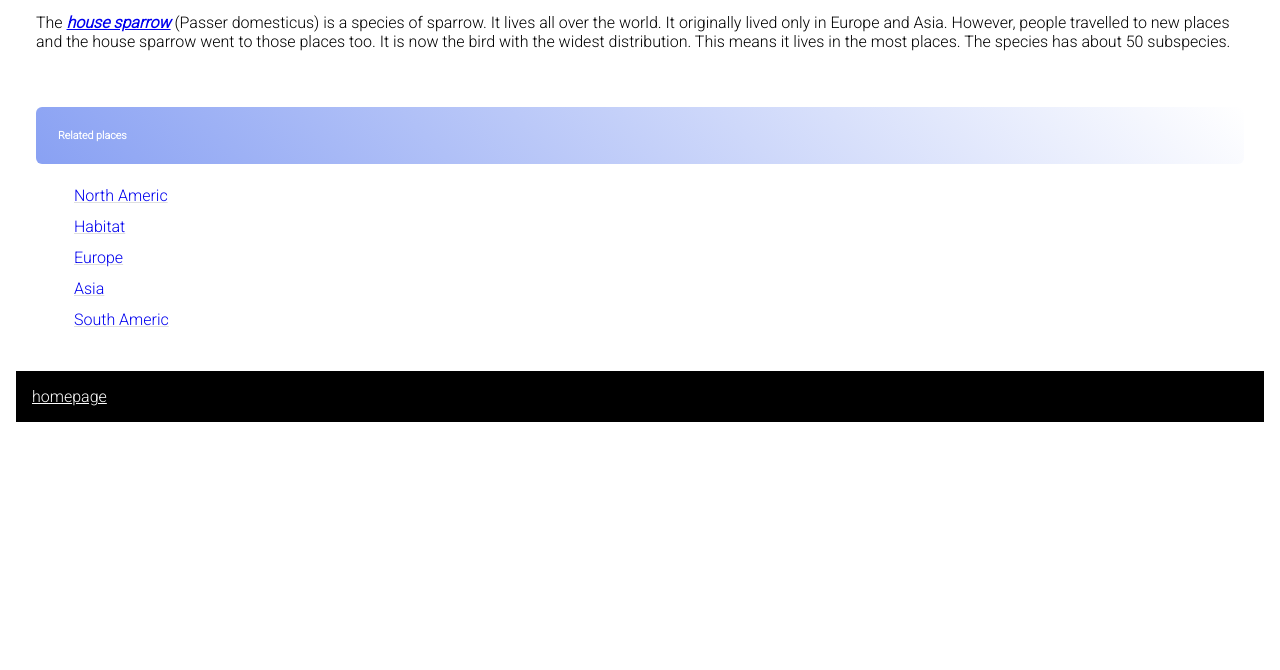
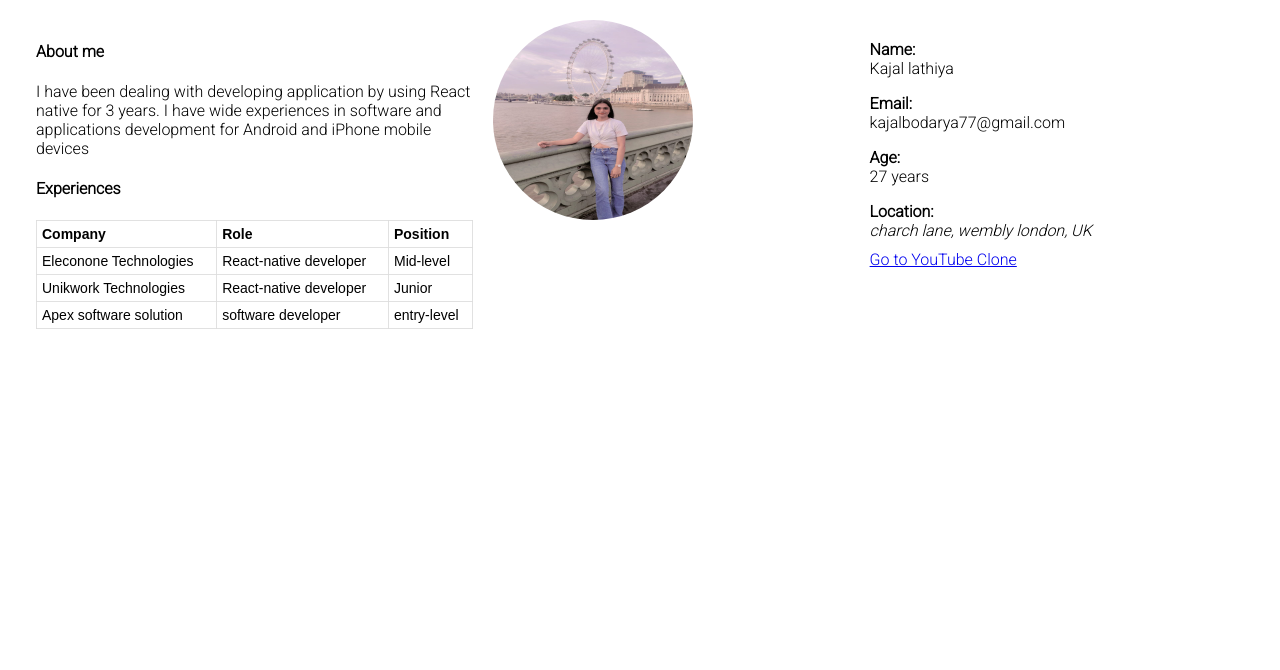
Before and after one commit to Kajal-lathiya/mywebsite, a website: page Screens/index.html in a window 1280 px wide. Shown: the part 130-800 px from the top of the page. Drawn offline with Linux system fonts and the light colour scheme.

Commit message:
again code change in index file

```diff
--- a/Screens/index.html
+++ b/Screens/index.html
@@ -1,4 +1,4 @@
-<!-- <!DOCTYPE html>
+<!DOCTYPE html>
 <html lang="en">
 
 <head>
@@ -65,54 +65,4 @@
     </section>
 </body>
 
-</html> -->
-
-<!DOCTYPE html>
-<html lang="en">
-
-<head>
-    <meta charset="UTF-8">
-    <meta http-equiv="X-UA-Compatible" content="IE=edge">
-    <meta name="viewport" content="width=device-width, initial-scale=1.0">
-    <link rel="stylesheet" href="./style.css" />
-    <title>About</title>
-</head>
-
-<body>
-    <div class="main-section">
-        <div class="image-container">
-            <img src="./assets/background.jpg" />
-            <h1>Sparrow</h1>
-            <h3 class="font24">The house sparrow</h3>
-            <p>The <a class="link-Font" href="https://simple.wikipedia.org/wiki/Sparrow">house sparrow</a> (Passer
-                domesticus)
-                is a species of
-                sparrow. It lives all over the world. It originally lived
-                only in Europe and Asia. However, people travelled to new places and the house sparrow went to those
-                places too.
-                It is now the bird with the widest distribution. This means it lives in the most places. The species has
-                about
-                50 subspecies.
-            </p>
-            <h6 class="place-text">Related places</h6>
-            <ul class="padding-left">
-                <li class="list-item"><a class="remove-underline" href="https://simple.wikipedia.org/wiki/Sparrow">North
-                        Americ</a></li>
-                <li class="list-item"><a class="remove-underline"
-                        href="https://simple.wikipedia.org/wiki/Sparrow">Habitat </a></li>
-                <li class="list-item"><a class="remove-underline"
-                        href="https://simple.wikipedia.org/wiki/Sparrow">Europe</a></li>
-                <li class="list-item"><a class="remove-underline"
-                        href="https://simple.wikipedia.org/wiki/Sparrow">Asia</a></li>
-                <li class="list-item"><a class="remove-underline" href="https://simple.wikipedia.org/wiki/Sparrow">South
-                        Americ</a></li>
-
-            </ul>
-        </div>
-    </div>
-    <footer>
-        <a href="./index.html">homepage</a>
-    </footer>
-</body>
-
 </html>
```
